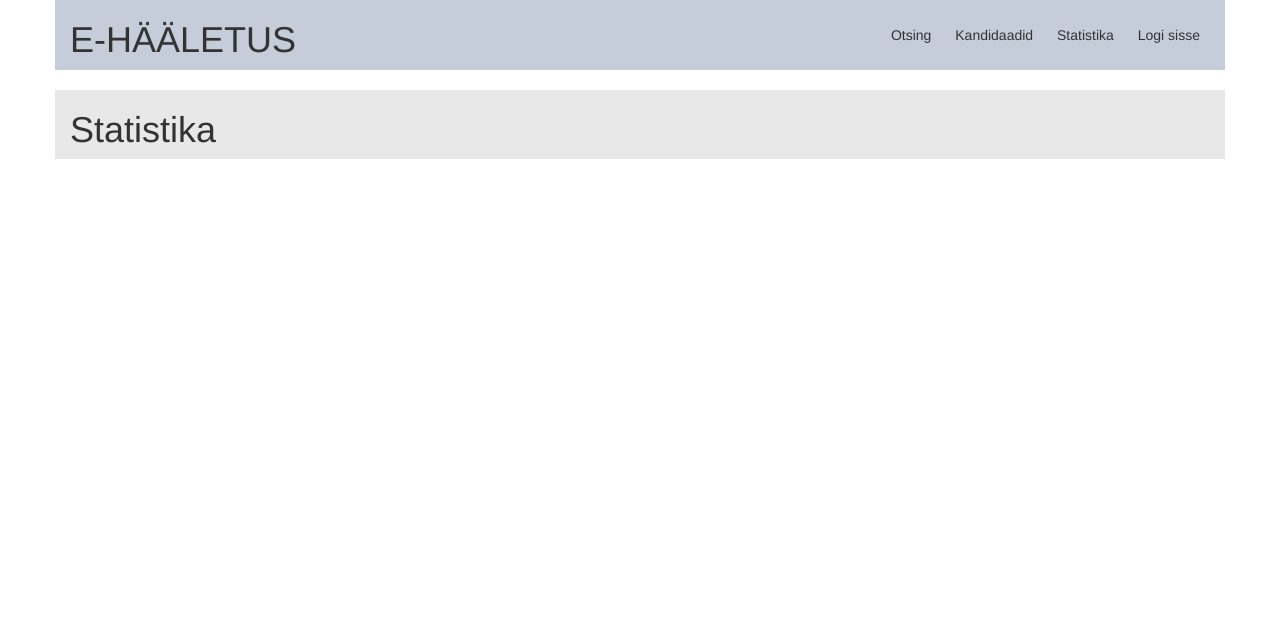
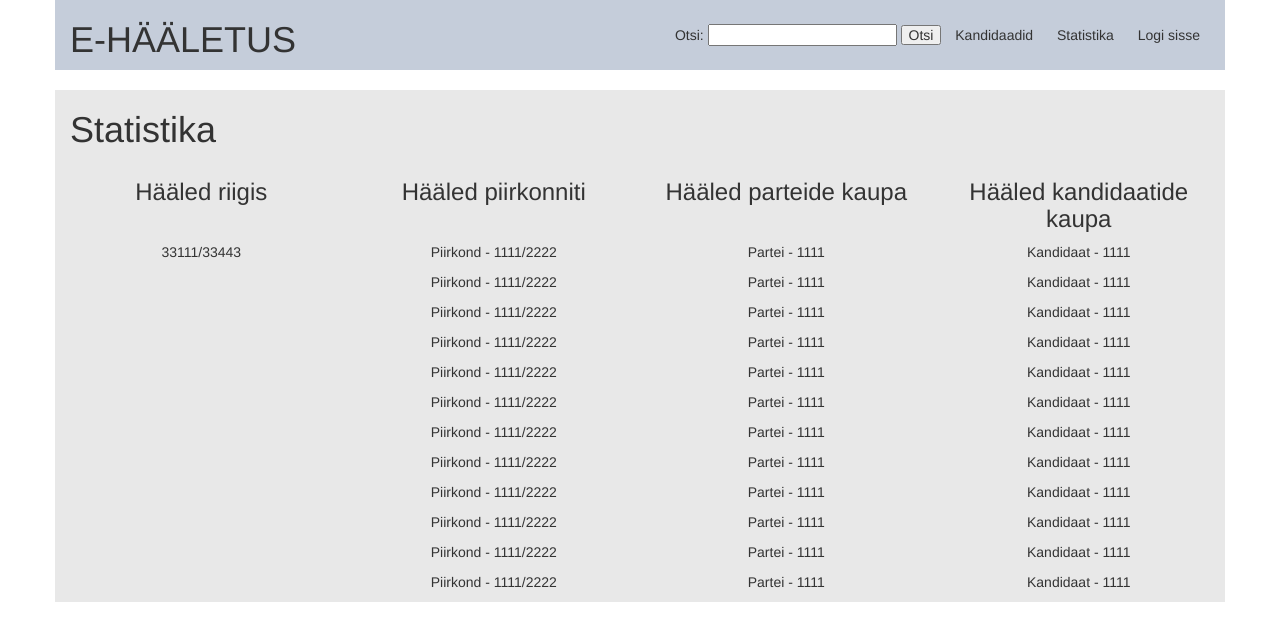
Before and after one commit to liivur/veebiprojekt, a PHP site: page /statistics.php in a window 1280 px wide. Shown: the top 641 px of the page. Run offline with PHP 8.4, Linux system fonts and the light colour scheme; some libraries are stand-ins or nearby versions.

Commit message:
Added content to views

```diff
--- a/prototype/assets/css/style.css
+++ b/prototype/assets/css/style.css
@@ -1,11 +1,19 @@
 /* resets */
 
-ul, ol {
+ul, ol, label {
 	margin: 0;
+}
+
+label {
+	font-weight: normal;
 }
 
 a {
 	color: inherit;
+}
+
+form {
+	line-height: 100%;
 }
 
 .container {
--- a/prototype/header.php
+++ b/prototype/header.php
@@ -4,7 +4,15 @@
 	</div>
 	<div class="col-md-8 menu-container">
 		<ul class="menu list-unstyled">
-			<li class="menu-item"><a href="./search.php">Otsing</a></li>
+			<li class="menu-item">
+				<form action="./search.php" class="search-form">
+					<label>
+						Otsi:
+						<input type="text" name="q">
+					</label>
+					<button type="submit">Otsi</button>
+				</form>
+			</li>
 			<li class="menu-item"><a href="./candidates.php">Kandidaadid</a></li>
 			<li class="menu-item"><a href="./statistics.php">Statistika</a></li>
 			<li class="menu-item login-item">
@@ -12,12 +20,13 @@
 				<form class="login-form js-login-form hidden">
 					<label>
 						Nimi:
-						<input type="text">
+						<input type="text" name="user">
 					</label>
 					<label>
 						Parool:
-						<input type="password">
+						<input type="password" name="password">
 					</label>
+					<button type="submit">Logi sisse</button>
 				</form>
 			</li>
 		</ul>
--- a/prototype/statistics.php
+++ b/prototype/statistics.php
@@ -9,6 +9,67 @@
 		</header>
 		<section class="content container">
 	    	<h1>Statistika</h1>
+	    	<div class="row text-center">
+	    		<div class="col-md-3">
+	    			<h3>Hääled riigis</h3>
+	    		</div>
+	    		<div class="col-md-3">
+	    			<h3>Hääled piirkonniti</h3>
+	    		</div>
+	    		<div class="col-md-3">
+	    			<h3>Hääled parteide kaupa</h3>
+	    		</div>
+	    		<div class="col-md-3">
+	    			<h3>Hääled kandidaatide kaupa</h3>
+	    		</div>
+	    	</div>
+	    	<div class="row text-center">
+	    		<div class="col-md-3">
+	    			<p>33111/33443</p>
+	    		</div>
+	    		<div class="col-md-3">
+	    			<p>Piirkond - 1111/2222</p>
+	    			<p>Piirkond - 1111/2222</p>
+	    			<p>Piirkond - 1111/2222</p>
+	    			<p>Piirkond - 1111/2222</p>
+	    			<p>Piirkond - 1111/2222</p>
+	    			<p>Piirkond - 1111/2222</p>
+	    			<p>Piirkond - 1111/2222</p>
+	    			<p>Piirkond - 1111/2222</p>
+	    			<p>Piirkond - 1111/2222</p>
+	    			<p>Piirkond - 1111/2222</p>
+	    			<p>Piirkond - 1111/2222</p>
+	    			<p>Piirkond - 1111/2222</p>
+	    		</div>
+	    		<div class="col-md-3">
+	    			<p>Partei - 1111</p>
+	    			<p>Partei - 1111</p>
+	    			<p>Partei - 1111</p>
+	    			<p>Partei - 1111</p>
+	    			<p>Partei - 1111</p>
+	    			<p>Partei - 1111</p>
+	    			<p>Partei - 1111</p>
+	    			<p>Partei - 1111</p>
+	    			<p>Partei - 1111</p>
+	    			<p>Partei - 1111</p>
+	    			<p>Partei - 1111</p>
+	    			<p>Partei - 1111</p>
+	    		</div>
+	    		<div class="col-md-3">
+	    			<p>Kandidaat - 1111</p>
+	    			<p>Kandidaat - 1111</p>
+	    			<p>Kandidaat - 1111</p>
+	    			<p>Kandidaat - 1111</p>
+	    			<p>Kandidaat - 1111</p>
+	    			<p>Kandidaat - 1111</p>
+	    			<p>Kandidaat - 1111</p>
+	    			<p>Kandidaat - 1111</p>
+	    			<p>Kandidaat - 1111</p>
+	    			<p>Kandidaat - 1111</p>
+	    			<p>Kandidaat - 1111</p>
+	    			<p>Kandidaat - 1111</p>
+	    		</div>
+	    	</div>
 		</section>
 
 	    <?php require 'javascripts.php'; ?>
```
Also changed, not shown: prototype/index.php (+38 -1 lines), prototype/search.php (+34 -0 lines).
